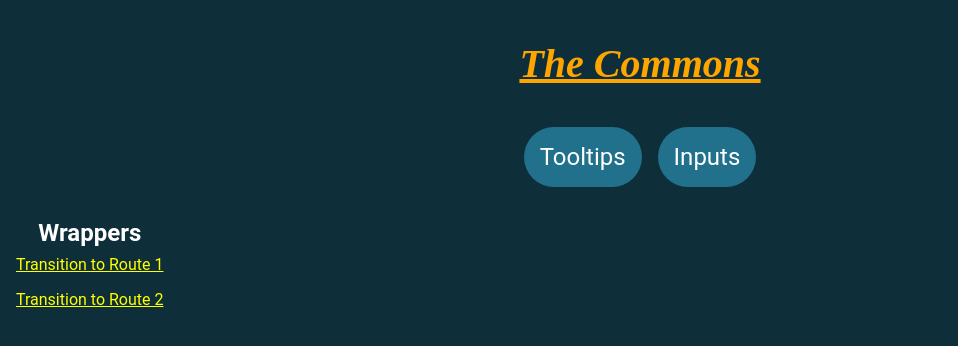
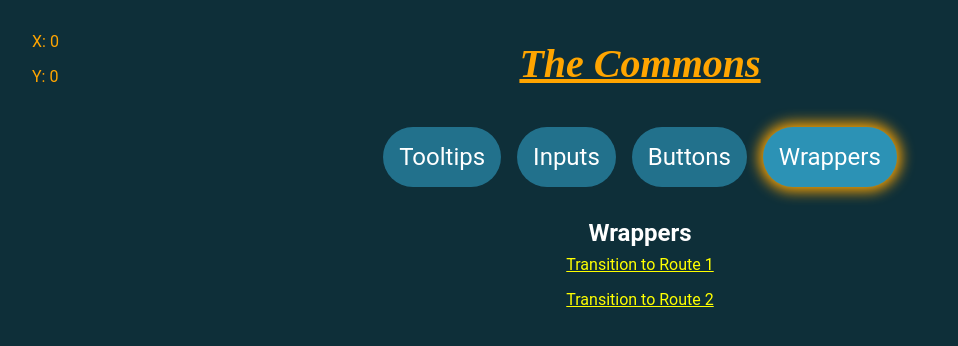
Before and after one commit to jrmoynihan/common, a SvelteKit app: page /wrappers in a window 1280 px wide. Shown: the top 346 px of the page, without its empty margins (0-958 px from the left). Built offline with nearby package versions, Linux system fonts and the light colour scheme.

Commit message:
style: :truck: Rename PageTransition to simply Transition component. Use on various route layouts.
The component simply transitions what is within it, which is often less than a whole page.  This name is more accurate.

```diff
--- a/src/routes/+layout.svelte
+++ b/src/routes/+layout.svelte
@@ -1,15 +1,56 @@
 <script lang="ts">
+	import { dev } from '$app/env';
+	import { beforeNavigate } from '$app/navigation';
+	import { page } from '$app/stores';
+	import Transition from '$lib/wrappers/Transition.svelte';
+	import { writable } from 'svelte/store';
+
+	let coords = writable({ x: 0, y: 0 });
+	let links = ['tooltips', 'inputs', 'buttons', 'wrappers'];
+	let refresh: boolean = false;
+
+	// Determine if the current path matches a given path string
+	function doesPathMatchCurrentURL(path: string, currentURL: string) {
+		return currentURL.includes(`/${path}`);
+	}
+	function capitalize(str: string) {
+		return str.charAt(0).toUpperCase() + str.slice(1);
+	}
+	beforeNavigate((nav) => {
+		const { from, to } = nav;
+		if (from?.pathname === to?.pathname) return;
+		if (from?.pathname && to?.pathname) {
+			const from_path_segments = from.pathname.split('/');
+			const to_path_segments = to.pathname.split('/');
+			if (from_path_segments[1] !== to_path_segments[1]) {
+				refresh = !refresh;
+			}
+		}
+	});
 </script>
 
+<svelte:window on:mousemove={(e) => coords.set({ x: e.clientX, y: e.clientY })} />
+{#if dev}
+	<div class="top-left" style="color:orange">
+		<p>X: {$coords.x}</p>
+		<p>Y: {$coords.y}</p>
+	</div>
+{/if}
 <h1>
 	<a href="/" sveltekit:prefetch class="cool-text">The Commons</a>
 </h1>
 <section>
-	<a href="/tooltips" sveltekit:prefetch class="link">Tooltips</a>
-	<a href="/inputs" sveltekit:prefetch class="link">Inputs</a>
+	{#each links as link}
+		{@const is_current_page = doesPathMatchCurrentURL(link, $page.url.pathname)}
+		<a href="/{link}" sveltekit:prefetch class="link" class:current-page={is_current_page}
+			>{capitalize(link)}</a
+		>
+	{/each}
 </section>
 <main>
-	<slot />
+	<Transition bind:refresh>
+		<slot />
+	</Transition>
 </main>
 
 <style lang="scss">
@@ -21,6 +62,12 @@
 		--tooltip-color: black;
 		--tooltip-font-weight: 400;
 		--tooltip-font-size: 12px;
+	}
+	.top-left {
+		position: fixed;
+		top: 0;
+		left: 0;
+		padding: 1rem 2rem;
 	}
 	h1 {
 		margin: 2rem auto;
@@ -34,6 +81,7 @@
 	main {
 		display: flex;
 		place-items: center;
+		justify-content: center;
 	}
 	.cool-text {
 		display: inline-flex;
@@ -62,10 +110,14 @@
 		color: white;
 		border-radius: 2rem;
 		background-color: hsl(195, 61%, 34%);
-		transition: background-color 0.2s ease-in-out;
+		transition: background-color 0.2s ease-in-out, box-shadow 0.2s ease-in-out;
 		&:hover,
 		&:focus-visible {
 			background-color: hsl(195, 61%, 44%);
 		}
+		&.current-page {
+			box-shadow: 0 0 14px 4px orange;
+			background-color: hsl(195, 61%, 44%);
+		}
 	}
 </style>
--- a/src/routes/wrappers/+layout.svelte
+++ b/src/routes/wrappers/+layout.svelte
@@ -1,6 +1,5 @@
 <script lang="ts">
-	import { page } from '$app/stores';
-	import PageTransition from '$lib/wrappers/PageTransition.svelte';
+	import Transition from '$lib/wrappers/Transition.svelte';
 	import type { LayoutServerData } from './$types';
 
 	export let data: LayoutServerData;
@@ -18,9 +17,9 @@
 			<a sveltekit:prefetch href={`/wrappers/${path}`}>{text}</a>
 		{/each}
 	</div>
-	<PageTransition bind:refresh={data}>
+	<Transition bind:refresh={data}>
 		<slot />
-	</PageTransition>
+	</Transition>
 </section>
 
 <style lang="scss">
```
Also changed, not shown: src/lib/wrappers/Transition.svelte (renamed from src/lib/wrappers/PageTransition.svelte).
